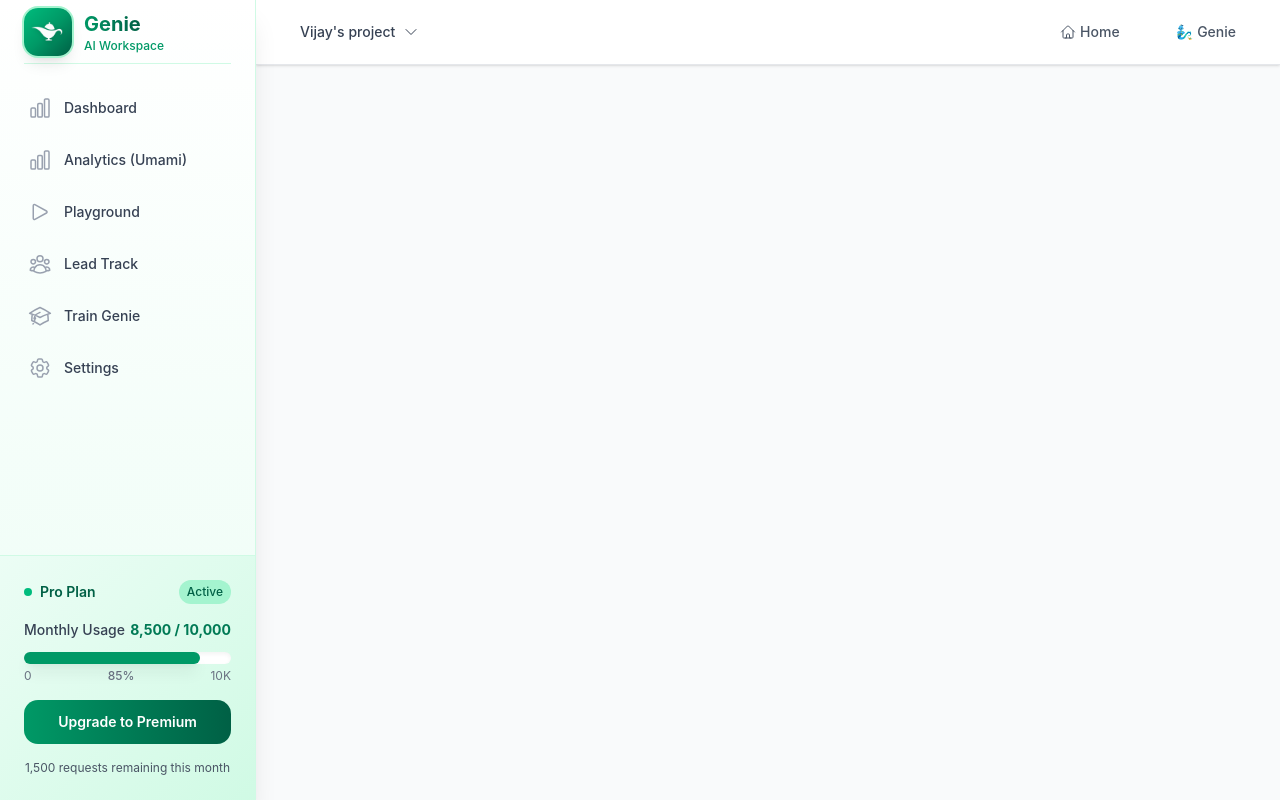
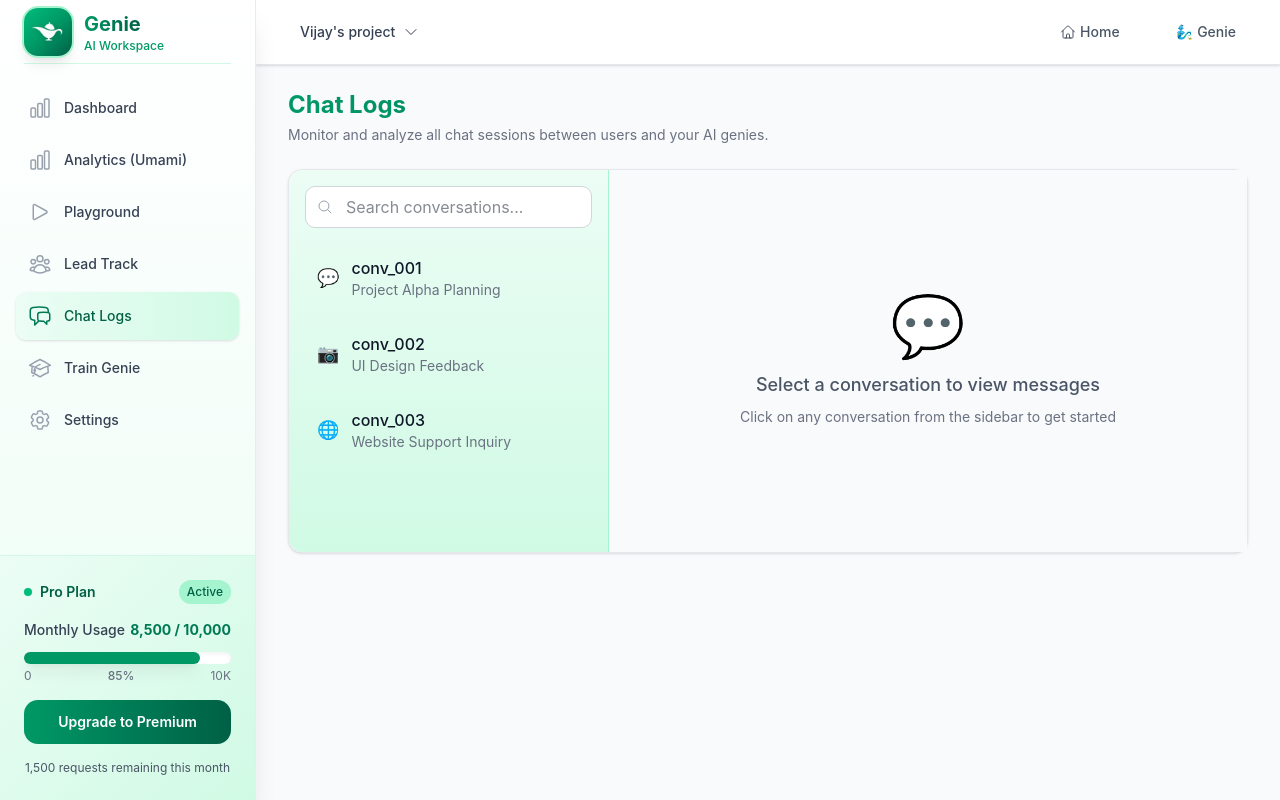
Before and after one commit to aladdyn-io/app.aladdyn, a React (Vite) app: page /genie/chatlogs in a window 1280 px wide. Built offline with nearby package versions, Linux system fonts and the light colour scheme.

Commit message:
feat: add ChatLogs page and integrate into navigation

```diff
--- a/src/App.tsx
+++ b/src/App.tsx
@@ -15,7 +15,8 @@ import {
   GeniePlayground,
   LeadTrack,
   TrainGenie,
-  GenieSettings
+  GenieSettings,
+  ChatLogs
 } from '@/pages';
 import { HomeSidebarLayout } from '@/ui/layouts/HomeSidebarLayout';
 import { GenieSidebarLayout } from '@/ui/layouts/GenieSidebarLayout';
@@ -59,6 +60,7 @@ function App() {
               <Route path="/leads/mail" element={<LeadTrack />} />
               <Route path="/leads/whatsapp" element={<LeadTrack />} />
               <Route path="/leads/instagram" element={<LeadTrack />} />
+              <Route path="/chatlogs" element={<ChatLogs />} />
               <Route path="/train" element={<TrainGenie />} />
               <Route path="/settings" element={<GenieSettings />} />
             </Routes>
--- /dev/null
+++ b/src/pages/genie/chatlogs.tsx
@@ -0,0 +1,210 @@
+import { useState, useRef, useEffect } from 'react';
+import { MagnifyingGlassIcon, XMarkIcon } from '@heroicons/react/24/outline';
+
+const chatData = {
+  "conversations": [
+    {
+      "conversation_id": "conv_001",
+      "title": "Project Alpha Planning",
+      "source": "whatsapp",
+      "created_at": "2025-10-01T09:00:00Z",
+      "messages": [
+        { "message_id": "msg_001", "sender_id": "u_001", "text": "Hey Bob, ready to kick off Project Alpha?", "timestamp": "2025-10-01T09:01:00Z" },
+        { "message_id": "msg_002", "sender_id": "u_002", "text": "Absolutely, I reviewed the draft yesterday.", "timestamp": "2025-10-01T09:02:30Z" },
+        { "message_id": "msg_003", "sender_id": "u_001", "text": "Perfect, let's set up the first meeting.", "timestamp": "2025-10-01T09:03:20Z" },
+        { "message_id": "msg_004", "sender_id": "u_002", "text": "I'll send out invites for 2 PM.", "timestamp": "2025-10-01T09:04:15Z" },
+        { "message_id": "msg_005", "sender_id": "u_001", "text": "Sounds good, I'll prepare the agenda.", "timestamp": "2025-10-01T09:05:40Z" }
+      ]
+    },
+    {
+      "conversation_id": "conv_002",
+      "title": "UI Design Feedback",
+      "source": "instagram",
+      "created_at": "2025-10-02T10:00:00Z",
+      "messages": [
+        { "message_id": "msg_021", "sender_id": "u_004", "text": "Uploaded new UI mockups to Figma.", "timestamp": "2025-10-02T10:05:00Z" },
+        { "message_id": "msg_022", "sender_id": "u_003", "text": "Looks better! The spacing is much cleaner.", "timestamp": "2025-10-02T10:07:00Z" }
+      ]
+    },
+    {
+      "conversation_id": "conv_003",
+      "title": "Website Support Inquiry",
+      "source": "website",
+      "created_at": "2025-10-03T11:00:00Z",
+      "messages": [
+        { "message_id": "msg_041", "sender_id": "u_006", "text": "Hi, my order isn't showing in my account.", "timestamp": "2025-10-03T11:01:00Z" },
+        { "message_id": "msg_042", "sender_id": "support_01", "text": "Thanks for reaching out! Can you share your order number?", "timestamp": "2025-10-03T11:02:20Z" }
+      ]
+    }
+  ]
+};
+
+const getSourceIcon = (source: string) => {
+  const icons = {
+    whatsapp: '💬',
+    instagram: '📷',
+    website: '🌐'
+  };
+  return icons[source as keyof typeof icons] || '💬';
+};
+
+const getSourceColor = (source: string) => {
+  const colors = {
+    whatsapp: 'text-emerald-600',
+    instagram: 'text-purple-600',
+    website: 'text-blue-600'
+  };
+  return colors[source as keyof typeof colors] || 'text-emerald-600';
+};
+
+export function ChatLogs() {
+  const [selectedConversation, setSelectedConversation] = useState<any>(null);
+  const [searchTerm, setSearchTerm] = useState('');
+  const messagesEndRef = useRef<HTMLDivElement>(null);
+
+  const scrollToBottom = () => {
+    messagesEndRef.current?.scrollIntoView({ behavior: 'smooth' });
+  };
+
+  useEffect(() => {
+    scrollToBottom();
+  }, [selectedConversation]);
+
+  const filteredConversations = chatData.conversations.filter(conv =>
+    conv.title.toLowerCase().includes(searchTerm.toLowerCase()) ||
+    conv.conversation_id.toLowerCase().includes(searchTerm.toLowerCase())
+  );
+
+  const formatTime = (timestamp: string) => {
+    return new Date(timestamp).toLocaleTimeString('en-US', {
+      hour: '2-digit',
+      minute: '2-digit'
+    });
+  };
+
+  return (
+    <div className="space-y-6">
+      <div>
+        <h1 className="text-2xl font-bold bg-gradient-to-r from-emerald-600 to-emerald-800 bg-clip-text text-transparent">
+          Chat Logs
+        </h1>
+        <p className="mt-1 text-sm text-gray-500">
+          Monitor and analyze all chat sessions between users and your AI genies.
+        </p>
+      </div>
+
+      <div className="h-96 bg-white rounded-xl shadow-sm border border-gray-200 flex">
+        {/* Left Sidebar */}
+        <div className="w-80 bg-gradient-to-b from-emerald-50 to-emerald-100 border-r border-emerald-200 rounded-l-xl">
+          <div className="p-4">
+            {/* Search */}
+            <div className="relative mb-4">
+              <MagnifyingGlassIcon className="absolute left-3 top-1/2 transform -translate-y-1/2 h-4 w-4 text-gray-400" />
+              <input
+                type="text"
+                placeholder="Search conversations..."
+                value={searchTerm}
+                onChange={(e) => setSearchTerm(e.target.value)}
+                className="w-full bg-white text-gray-900 pl-10 pr-4 py-2 rounded-lg border border-gray-300 focus:border-emerald-500 focus:outline-none"
+              />
+            </div>
+
+            {/* Conversation List */}
+            <div className="space-y-2">
+              {filteredConversations.map((conv) => (
+                <div
+                  key={conv.conversation_id}
+                  onClick={() => setSelectedConversation(conv)}
+                  className={`p-3 rounded-lg cursor-pointer transition-colors ${
+                    selectedConversation?.conversation_id === conv.conversation_id
+                      ? 'border-l-4 border-emerald-500 bg-emerald-100'
+                      : 'hover:bg-emerald-50'
+                  }`}
+                >
+                  <div className="flex items-center space-x-3">
+                    <span className={`text-lg ${getSourceColor(conv.source)}`}>
+                      {getSourceIcon(conv.source)}
+                    </span>
+                    <div className="flex-1 min-w-0">
+                      <p className="text-gray-900 font-medium truncate">{conv.conversation_id}</p>
+                      <p className="text-gray-500 text-sm">{conv.title}</p>
+                    </div>
+                  </div>
+                </div>
+              ))}
+            </div>
+          </div>
+        </div>
+
+        {/* Right Chat Window */}
+        <div className="flex-1 flex flex-col">
+          {selectedConversation ? (
+            <>
+              {/* Header */}
+              <div className="bg-white border-b border-gray-200 p-4 flex items-center justify-between rounded-tr-xl">
+                <div className="flex items-center space-x-3">
+                  <span className={`text-lg ${getSourceColor(selectedConversation.source)}`}>
+                    {getSourceIcon(selectedConversation.source)}
+                  </span>
+                  <div>
+                    <h2 className="text-gray-900 font-semibold">{selectedConversation.conversation_id}</h2>
+                    <p className="text-gray-500 text-sm">{selectedConversation.title}</p>
+                  </div>
+                </div>
+                <button
+                  onClick={() => setSelectedConversation(null)}
+                  className="text-emerald-600 hover:text-emerald-700"
+                >
+                  <XMarkIcon className="h-5 w-5" />
+                </button>
+              </div>
+
+              {/* Messages */}
+              <div className="flex-1 overflow-y-auto p-4 space-y-4 bg-gray-50">
+                {selectedConversation.messages.length > 0 ? (
+                  selectedConversation.messages.map((message) => (
+                    <div
+                      key={message.message_id}
+                      className={`flex ${message.sender_id.startsWith('u_') ? 'justify-end' : 'justify-start'}`}
+                    >
+                      <div
+                        className={`max-w-xs lg:max-w-md px-4 py-2 rounded-lg ${
+                          message.sender_id.startsWith('u_')
+                            ? 'bg-emerald-600 text-white'
+                            : 'bg-white text-gray-900 border border-gray-200'
+                        }`}
+                      >
+                        <p>{message.text}</p>
+                        <p className={`text-xs mt-1 ${
+                          message.sender_id.startsWith('u_') ? 'text-emerald-100' : 'text-gray-500'
+                        }`}>
+                          {formatTime(message.timestamp)}
+                        </p>
+                      </div>
+                    </div>
+                  ))
+                ) : (
+                  <div className="flex items-center justify-center h-full">
+                    <div className="text-center">
+                      <div className="text-6xl text-emerald-600 mb-4">💬</div>
+                      <p className="text-gray-500">No messages in this conversation</p>
+                    </div>
+                  </div>
+                )}
+                <div ref={messagesEndRef} />
+              </div>
+            </>
+          ) : (
+            <div className="flex items-center justify-center h-full bg-gray-50">
+              <div className="text-center">
+                <div className="text-6xl text-emerald-600 mb-4">💬</div>
+                <p className="text-gray-600 text-lg font-medium">Select a conversation to view messages</p>
+                <p className="text-gray-500 text-sm mt-2">Click on any conversation from the sidebar to get started</p>
+              </div>
+            </div>
+          )}
+        </div>
+      </div>
+    </div>
+  );
+}
--- a/src/pages/genie/index.ts
+++ b/src/pages/genie/index.ts
@@ -5,3 +5,4 @@ export { GeniePlayground } from './playground';
 export { LeadTrack } from './leads';
 export { TrainGenie } from './train';
 export { GenieSettings } from './settings';
+export { ChatLogs } from './chatlogs';
--- a/src/pages/index.ts
+++ b/src/pages/index.ts
@@ -22,5 +22,6 @@ export {
   GeniePlayground,
   LeadTrack,
   TrainGenie,
-  GenieSettings
+  GenieSettings,
+  ChatLogs
 } from './genie';
--- a/src/ui/layouts/GenieSidebarLayout.tsx
+++ b/src/ui/layouts/GenieSidebarLayout.tsx
@@ -7,7 +7,8 @@ import {
   Cog6ToothIcon,
   PlayIcon,
   UserGroupIcon,
-  AcademicCapIcon
+  AcademicCapIcon,
+  ChatBubbleLeftRightIcon
 } from '@heroicons/react/24/outline';
 
 interface GenieSidebarLayoutProps {
@@ -20,6 +21,7 @@ const genieNavigation = [
   { name: 'Analytics (Umami)', href: '/genie/analytics', icon: ChartBarIcon },
   { name: 'Playground', href: '/genie/playground', icon: PlayIcon },
   { name: 'Lead Track', href: '/genie/leads', icon: UserGroupIcon },
+  { name: 'Chat Logs', href: '/genie/chatlogs', icon: ChatBubbleLeftRightIcon },
   { name: 'Train Genie', href: '/genie/train', icon: AcademicCapIcon },
   { name: 'Settings', href: '/genie/settings', icon: Cog6ToothIcon },
 ];
```
Also changed, not shown: 1 other file (tests, documents, lock files or other folders).
